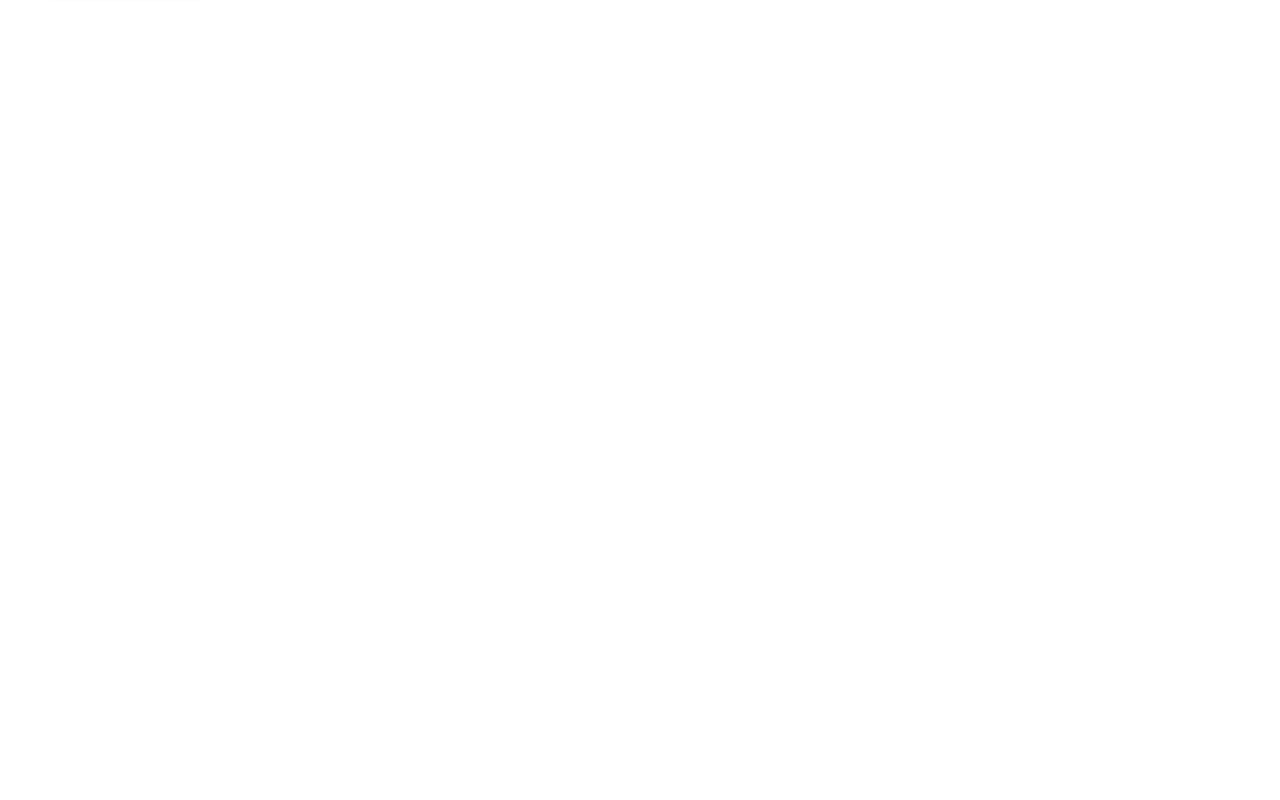
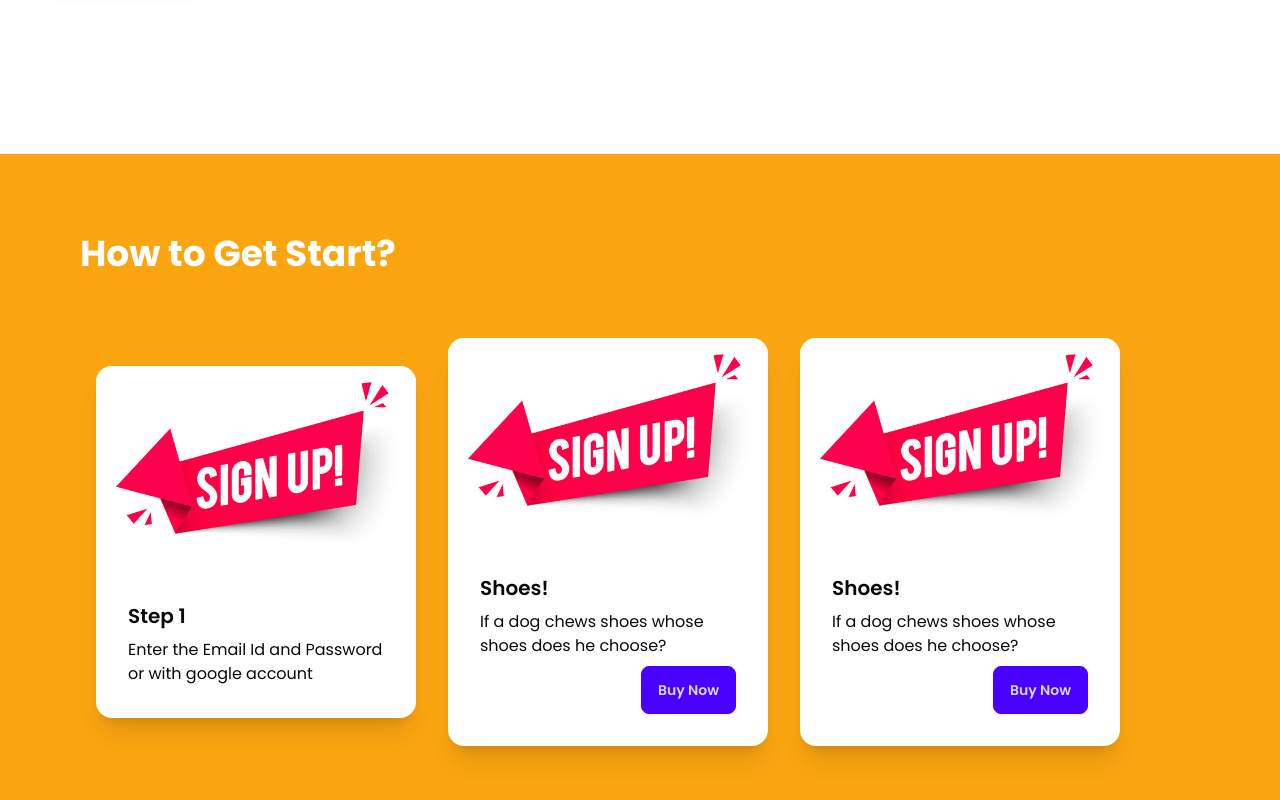
Before and after one commit to Guna-1527/exam-pro, a Next.js app: page / in a window 1280 px wide. Shown: the part 640-1440 px from the top of the page. Before the commit the page ends 800 px from the top, so only its background shows below. Built offline with nearby package versions, Linux system fonts and the light colour scheme; no server answers.

Commit message:
guide section progress

```diff
--- /dev/null
+++ b/src/app/component/Guide.jsx
@@ -0,0 +1,56 @@
+import React from "react";
+import Image from "next/image"
+import SignUp from "../../../public/asset/img/signup.jpg";
+
+const Guide = () => {
+  return (
+    <div className="w-screen h-screen bg-[#FBA510] pt-20 px-20 font-title">
+      <h1 className="font-bold text-4xl text-white">How to Get Start?</h1>
+      <div className="main mt-16 flex gap-8 justify-center items-center">
+        <div className="step1">
+          <div className="card bg-base-100 w-80 shadow-xl">
+            <figure>
+              <Image src={SignUp} alt="signup" className="object-center"/>
+            </figure>
+            <div className="card-body">
+              <h2 className="card-title">Step 1</h2>
+              <p>Enter the Email Id and Password or with google account </p>
+            </div>
+          </div>
+        </div>
+        <div className="step1">
+          <div className="card bg-base-100 w-80 shadow-xl">
+            <figure>
+              <Image src={SignUp} alt="signup" className="object-center"/>
+            </figure>
+            <div className="card-body">
+              <h2 className="card-title">Shoes!</h2>
+              <p>If a dog chews shoes whose shoes does he choose?</p>
+              <div className="card-actions justify-end">
+                <button className="btn btn-primary">Buy Now</button>
+              </div>
+            </div>
+          </div>
+        </div>
+        <div className="step1">
+          <div className="card bg-base-100 w-80 shadow-xl">
+            <figure>
+              <Image src={SignUp} alt="signup" className="object-center"/>
+            </figure>
+            <div className="card-body">
+              <h2 className="card-title">Shoes!</h2>
+              <p>If a dog chews shoes whose shoes does he choose?</p>
+              <div className="card-actions justify-end">
+                <button className="btn btn-primary">Buy Now</button>
+              </div>
+            </div>
+          </div>
+        </div>
+        <div className="step2"></div>
+        <div className="step3"></div>
+      </div>
+    </div>
+  );
+};
+
+export default Guide;
--- /dev/null
+++ b/src/app/component/Header.tsx
@@ -0,0 +1,14 @@
+const Header = () => {
+  return (
+    <div className="bg-gray-800 text-white p-4 flex justify-between items-center">
+      <h2 className="text-xl">Exam Admin Panel</h2>
+      <div>
+        <button className="bg-blue-600 hover:bg-blue-700 text-white py-2 px-4 rounded">
+          Logout
+        </button>
+      </div>
+    </div>
+  );
+};
+
+export default Header;
--- /dev/null
+++ b/src/app/component/Layout.tsx
@@ -0,0 +1,16 @@
+import Sidebar from './Sidebar';
+import Header from './Header';
+
+const Layout = ({ children }: { children: React.ReactNode }) => {
+  return (
+    <div className="flex h-screen">
+      <Sidebar />
+      <div className="flex-1 flex flex-col">
+        <Header />
+        <div className="p-6">{children}</div>
+      </div>
+    </div>
+  );
+};
+
+export default Layout;
--- a/src/app/component/Navbar.tsx
+++ b/src/app/component/Navbar.tsx
@@ -24,7 +24,7 @@
   };
 
   return (
-    <div className="navbar bg-base-400 px-5 shadow-md">
+    <div className="navbar bg-base-400 px-5">
       <div className="navbar-start px-5">
         <div className="navbar-center flex gap-1">
           <Image
@@ -57,7 +57,7 @@
             />
           </svg>
         </button>
-        <button className="btn btn-ghost btn-circle">
+        {user ? <button className="btn btn-ghost btn-circle">
           <div className="indicator">
             <svg
               xmlns="http://www.w3.org/2000/svg"
@@ -75,7 +75,7 @@
             </svg>
             <span className="badge badge-xs bg-[#FCA510] indicator-item"></span>
           </div>
-        </button>
+        </button> : <div></div>}
         {!user ? (
           <div className="flex gap-4">
             <button
--- /dev/null
+++ b/src/app/component/Sidebar.tsx
@@ -0,0 +1,33 @@
+import Link from 'next/link';
+
+const Sidebar = () => {
+  return (
+    <div className="w-64 bg-gray-800 text-white h-full p-4">
+      <h1 className="text-2xl font-bold text-center mb-8">Admin Dashboard</h1>
+      <ul>
+        <li>
+          <Link href="/dashboard">
+            <a className="block py-2 px-4 rounded hover:bg-gray-700">Dashboard</a>
+          </Link>
+        </li>
+        <li>
+          <Link href="/exams">
+            <a className="block py-2 px-4 rounded hover:bg-gray-700">Exams</a>
+          </Link>
+        </li>
+        <li>
+          <Link href="/results">
+            <a className="block py-2 px-4 rounded hover:bg-gray-700">Results</a>
+          </Link>
+        </li>
+        <li>
+          <Link href="/users">
+            <a className="block py-2 px-4 rounded hover:bg-gray-700">Users</a>
+          </Link>
+        </li>
+      </ul>
+    </div>
+  );
+};
+
+export default Sidebar;
--- a/src/app/component/index.ts
+++ b/src/app/component/index.ts
@@ -1,4 +1,5 @@
 import Hero from "./Hero";
 import Navbar from "./Navbar";
+import Guide from "./Guide"
 
-export { Hero, Navbar };
+export { Hero, Navbar, Guide };
--- a/src/app/page.tsx
+++ b/src/app/page.tsx
@@ -1,16 +1,17 @@
 "use client";
 
 import { useRouter } from "next/navigation";
-import { Navbar, Hero } from "@/app/component/index";
+import { Navbar, Hero, Guide } from "@/app/component/index";
 
 const Home = () => {
   const router = useRouter();
 
   return (
-    <div>
+    <div className="overflow-x-hidden">
       <div>
         <Navbar />
         <Hero />
+        <Guide />
       </div>
     </div>
   );
--- /dev/null
+++ b/src/app/pages/dashboard.tsx
@@ -0,0 +1,30 @@
+"use client";
+
+import Layout from '../component/Layout';
+
+const Dashboard = () => {
+  return (
+    <Layout>
+      <div className="bg-white p-6 rounded shadow-md">
+        <h1 className="text-3xl font-bold mb-4">Dashboard</h1>
+        <p>Welcome to the exam management dashboard.</p>
+        <div className="mt-6 grid grid-cols-3 gap-6">
+          <div className="bg-gray-100 p-4 rounded">
+            <h2 className="text-xl font-semibold">Total Exams</h2>
+            <p>10</p>
+          </div>
+          <div className="bg-gray-100 p-4 rounded">
+            <h2 className="text-xl font-semibold">Total Results</h2>
+            <p>250</p>
+          </div>
+          <div className="bg-gray-100 p-4 rounded">
+            <h2 className="text-xl font-semibold">Active Users</h2>
+            <p>500</p>
+          </div>
+        </div>
+      </div>
+    </Layout>
+  );
+};
+
+export default Dashboard;
--- /dev/null
+++ b/src/app/pages/exams.tsx
@@ -0,0 +1,19 @@
+import Layout from '../component/Layout';
+
+const Exams = () => {
+  return (
+    <Layout>
+      <div className="bg-white p-6 rounded shadow-md">
+        <h1 className="text-3xl font-bold mb-4">Exams</h1>
+        <p>Here you can manage exams.</p>
+        <div className="mt-6">
+          <button className="bg-green-600 hover:bg-green-700 text-white py-2 px-4 rounded">
+            Create New Exam
+          </button>
+        </div>
+      </div>
+    </Layout>
+  );
+};
+
+export default Exams;
--- /dev/null
+++ b/src/app/pages/results.tsx
@@ -0,0 +1,14 @@
+import Layout from '../component/Layout';
+
+const Results = () => {
+  return (
+    <Layout>
+      <div className="bg-white p-6 rounded shadow-md">
+        <h1 className="text-3xl font-bold mb-4">Results</h1>
+        <p>View and manage exam results here.</p>
+      </div>
+    </Layout>
+  );
+};
+
+export default Results;
```
Also changed, not shown: public/asset/img/signup.jpg (added).
